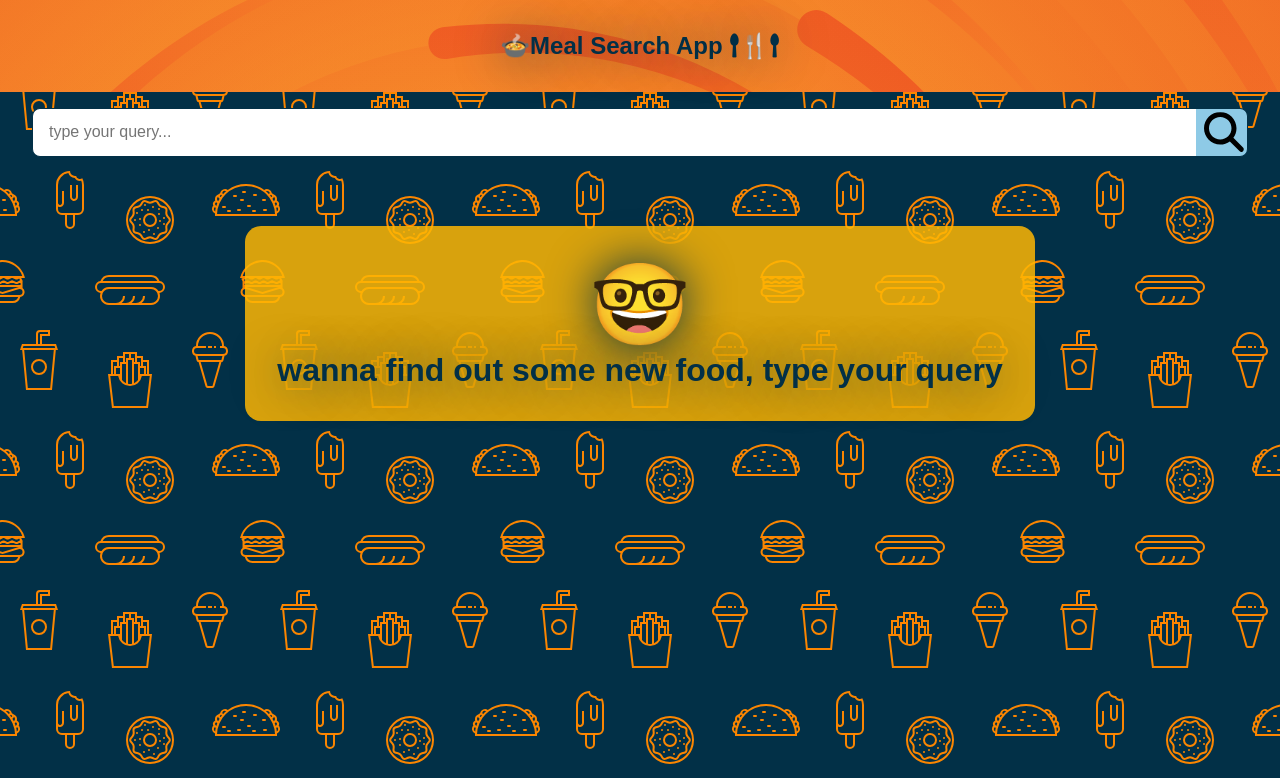
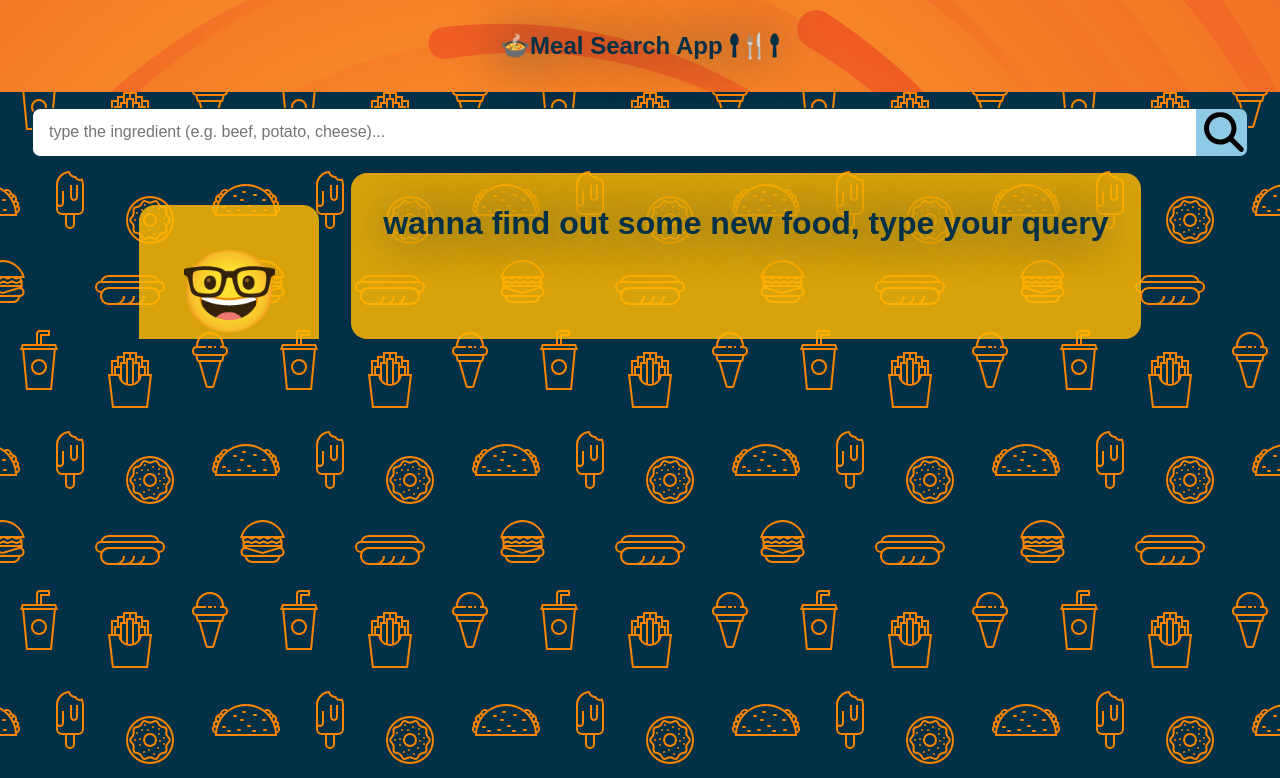
Before and after one commit to karimbakhshamiry/MealSearchApp, a plain HTML site: page index.html in a window 1280 px wide. Shown: the top 778 px of the page. Drawn offline with Linux system fonts and the light colour scheme.

Commit message:
resolved XSS in search box

```diff
--- a/asset/css/style.css
+++ b/asset/css/style.css
@@ -86,14 +86,6 @@ body {
   padding: 2em 0;
 }
 
-.recipes h1 {
-  text-align: center;
-  background-color: #ffb803d8;
-  padding: 1em;
-  text-shadow: 0 0 3rem #023047;
-  border-radius: 1rem;
-}
-
 .recipe {
   background-color: #023047;
   display: grid;
@@ -164,13 +156,27 @@ body {
   margin-bottom: 0.5em;
   font-size: 0.9rem;
 }
+
 .not_found {
+  text-align: center;
+  background-color: #ffb803d8;
+  padding: 1em;
+  text-shadow: 0 0 3rem #023047;
+  border-radius: 1rem;
   color: #023047;
+  margin: 0;
+  margin-top: -1em;
 }
+
 .emoji {
   display: block;
   font-size: 5rem;
   text-align: center;
+  display: inline-block;
+  background-color: #ffb803d8;
+  padding: 0.5em;
+  padding-bottom: 0;
+  border-radius: 1rem 1rem 0 0;
 }
 
 .footer {
--- a/asset/js/index.js
+++ b/asset/js/index.js
@@ -48,7 +48,12 @@ function searchForRecipes() {
 
           resultDiv.innerHTML = recipeHtml;
         } else {
-          resultDiv.innerHTML = `<h1 class='not_found'><span class='confused emoji'>🤔</span> No Result Found for ${ingredient.value}</h1>`;
+          resultDiv.innerHTML = "<span class='confused emoji'>🤔</span>";
+          const notFoundH1Element = document.createElement("h1");
+          notFoundH1Element.className = "not_found";
+          notFoundH1Element.textContent = `No Result Found for ${ingredient.value}`;
+
+          resultDiv.append(notFoundH1Element);
         }
 
         ingredient.value = "";
--- a/index.html
+++ b/index.html
@@ -25,7 +25,7 @@
             type="text"
             name="ingredient"
             id="ingredient"
-            placeholder="type your query..."
+            placeholder="type the ingredient (e.g. beef, potato, cheese)..."
           />
           <img
             src="./asset/images/search.svg"
@@ -34,9 +34,9 @@
           />
         </div>
         <div class="recipes">
+          <span class="confused emoji">🤓</span>
           <h1 class="not_found">
-            <span class="confused emoji">🤓</span> wanna find out some new food,
-            type your query
+            wanna find out some new food, type your query
           </h1>
         </div>
       </div>
```
